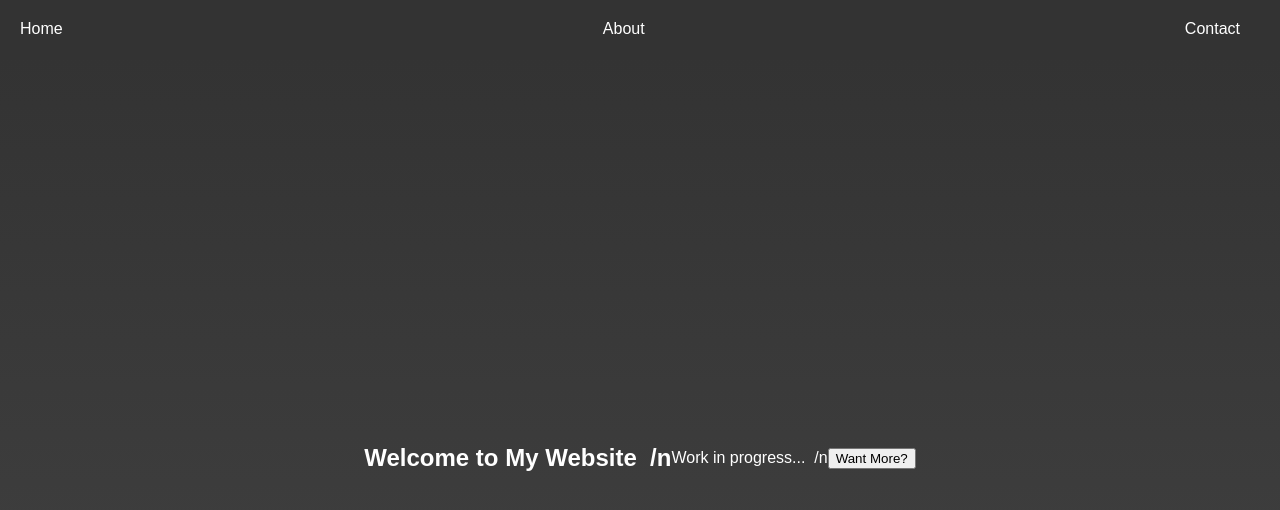
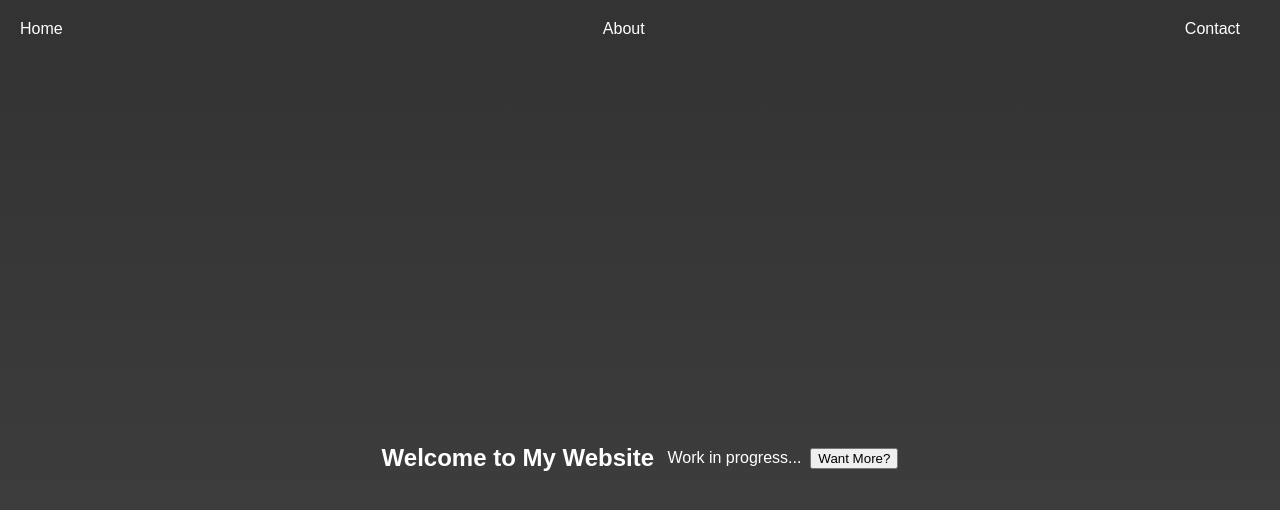
Before and after one commit to dgxshpe/Mywebsite, a plain HTML site: page index.html in a window 1280 px wide. Drawn offline with Linux system fonts and the light colour scheme.

Commit message:
new line

```diff
--- a/index.html
+++ b/index.html
@@ -18,8 +18,8 @@
 
     <!-- Hero Section -->
     <section class="hero">
-        <h1>Welcome to My Website &nbsp;/n </h1>
-        <p>Work in progress... &nbsp;/n</p>
+        <h1>Welcome to My Website &nbsp;</h1><br>
+        <p>Work in progress... &nbsp;</p><br>
         <button>Want More?</button>
     </section>
 
```
